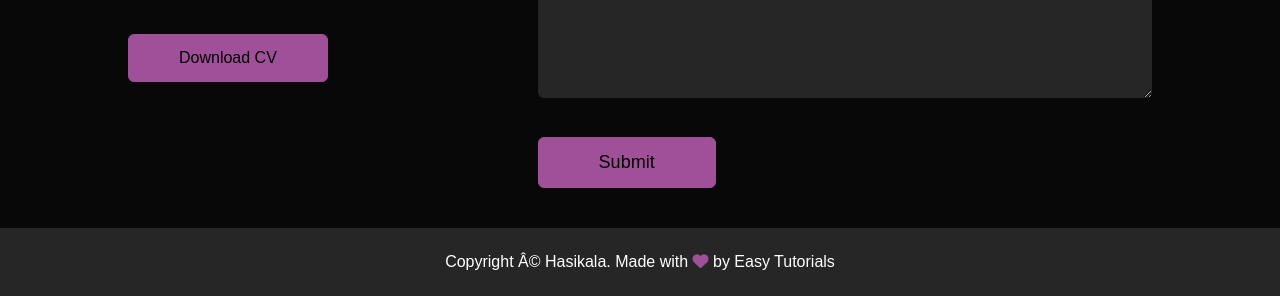
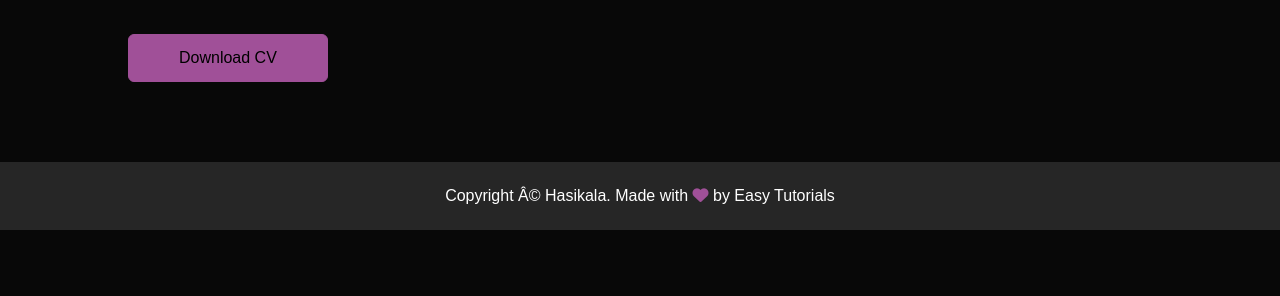
Before and after one commit to HDHettiarachchi/hasikalaportfolio, a plain HTML site: page index.html in a window 1280 px wide. Shown: the part 2661-2957 px from the top of the page. After the commit the page ends 2891 px from the top, so only its background shows below. Drawn offline with Linux system fonts and the light colour scheme.

Commit message:
Update index.html
updated

```diff
--- a/index.html
+++ b/index.html
@@ -158,7 +158,7 @@
 					</div>
                 <a href="images/HasikalaHettiarachchiCV.pdf" target="_blank" download class="btn btn2">Download CV</a>
             </div>
-			<div class="contact-right">
+<!-- 			<div class="contact-right">
                     <form name="submit-to-google-sheet">
                         <input type="text" name="Name" placeholder="Your Name" required>
                         <input type="email" name="Email" placeholder="Your Email" required>
@@ -166,7 +166,7 @@
                         <button type="submit" class="btn btn2">Submit</button>
                     </form>
                     <span id="msg"></span>
-            </div>
+            </div> -->
 		</div>
 	</div>
 
@@ -208,7 +208,7 @@ var sidemenu = document.getElementById("sidemenu");
         }
 </script>
 
-<script>
+<!-- <script>
   const scriptURL = 'https://script.google.com/macros/s/AKfycbyo1ajETPio_HW1FBtFxiu-tdEawXQ6BxZfOQTbzy_c2AR3lVTxvQmeEOHUWr6sjYvcNA/exec'
   const form = document.forms['submit-to-google-sheet']
   const msg = document.getElementById("msg")
@@ -230,4 +230,4 @@ var sidemenu = document.getElementById("sidemenu");
 
 </body>
 
-</html>
+</html> -->
```
